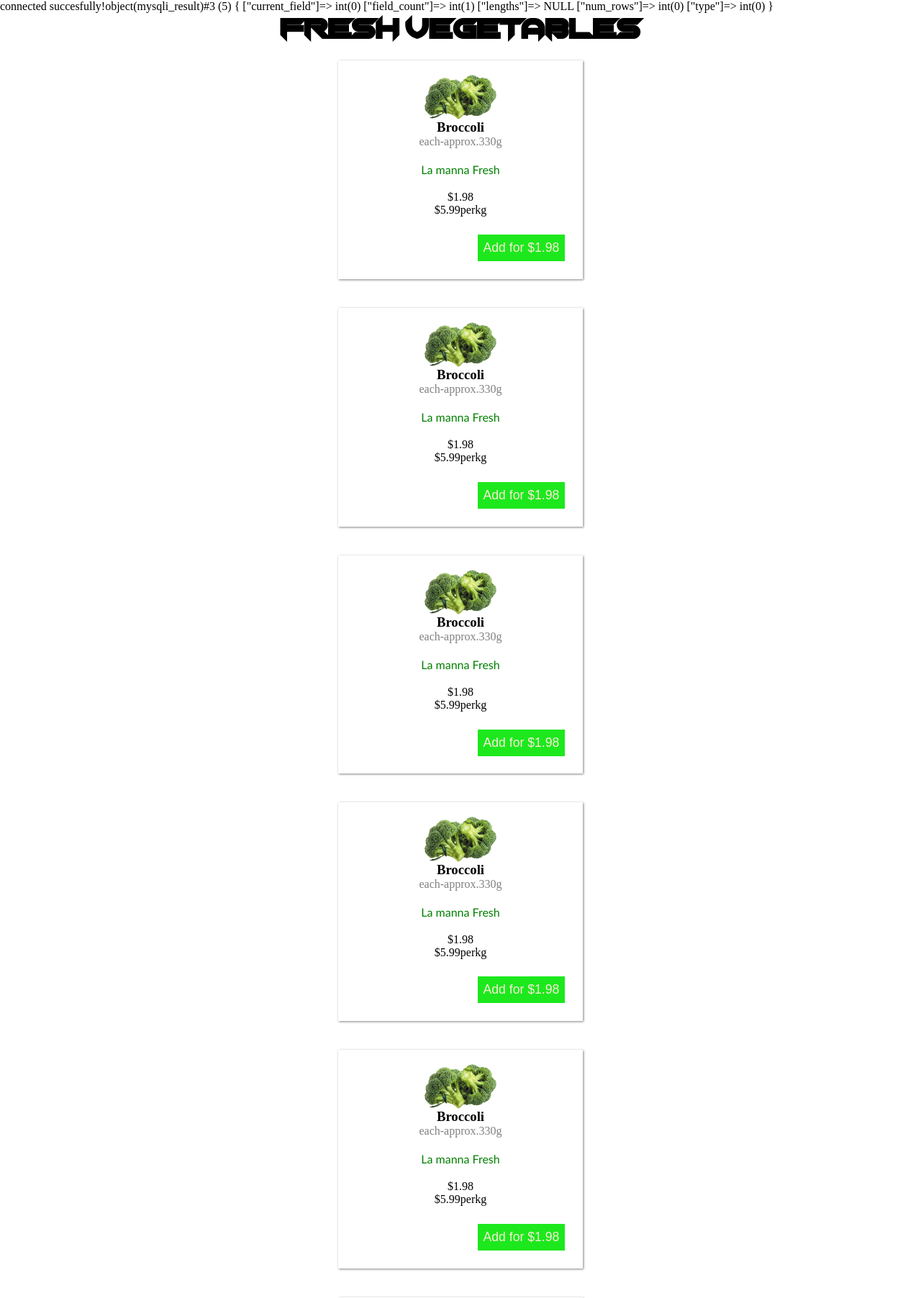
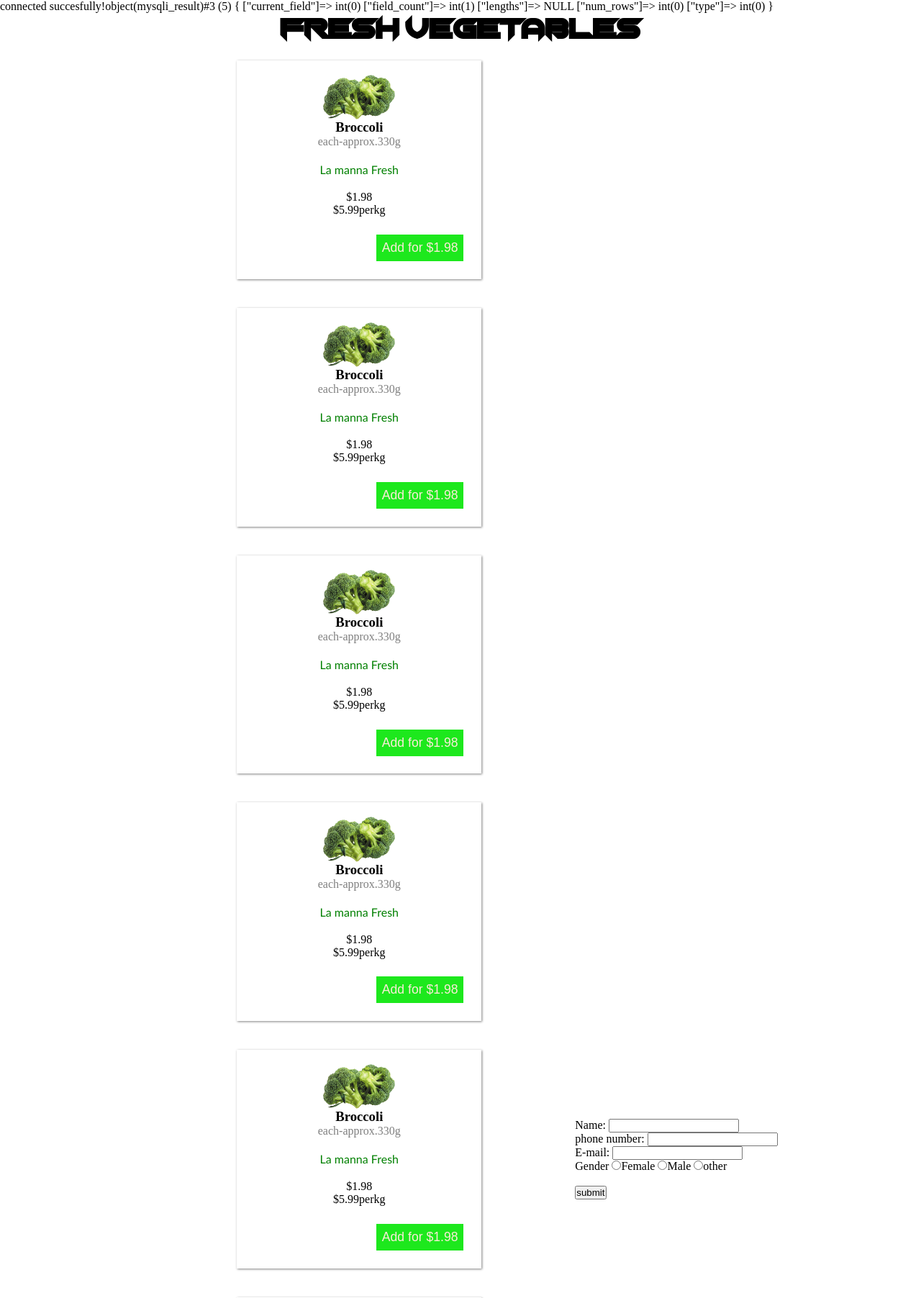
Before and after one commit to rokesh-github/php-project, a PHP site: page /learning/training/index.php in a window 1280 px wide. Shown: the top 1804 px of the page at 72% size. Run offline with PHP 8.4, Linux system fonts and the light colour scheme; data that the repository does not hold is empty.

Commit message:
training

```diff
--- a/learning/training/index.php
+++ b/learning/training/index.php
@@ -4,13 +4,14 @@ require_once('config/db.php');
 
 $db = db_obj();
 $query = "select * from shopping";
-$result = mysqli_query($db,$query);
+$result = mysqli_query($db, $query);
 var_dump($result);
 
 ?>
 
 <!DOCTYPE html>
 <html lang="en">
+
 <head>
     <meta charset="UTF-8">
     <meta http-equiv="X-UA-Compatible" content="IE=edge">
@@ -18,6 +19,7 @@ var_dump($result);
     <link rel="stylesheet" href="assets/css/style.css">
     <title>flexbox</title>
 </head>
+
 <body>
     <section>
         <h1 class="heading">Fresh Vegetables</h1>
@@ -139,7 +141,7 @@ var_dump($result);
             <!-- card 9 -->
             <div class="product-items">
                 <div class="image-contain">
-                    <img src="assets/img/broccoli.jpg"  class="image">
+                    <img src="assets/img/broccoli.jpg" class="image">
                 </div>
                 <h3 class="topic">Broccoli</h3>
                 <p class="gram">each-approx.330g</p>
@@ -150,8 +152,7 @@ var_dump($result);
                     <button class="buy">Add for $1.98</button>
                     <tr>
                         <?php
-                    while($row = mysqli_fetch_assoc($result))
-                    {
+                        while ($row = mysqli_fetch_assoc($result)) {
                         ?>
                             <td><?php echo $row['id']  ?> </td>
                             <td><?php echo $row['name']  ?> </td>
@@ -167,7 +168,62 @@ var_dump($result);
                 </div>
             </div>
         </section>
+        <section>
+            <?php
+            if (isset($_POST['submit'])) {
+                if (!empty($_POST['name']) && isset($_POST['name'])) {
+                    $name = $_POST['name'];
+                    $value = "INSERT INTO form(name) VALUES ('$name')";
+                    $output = mysqli_query($db, $value);
+                    if ($output) {
+                        echo $name . 'is inserted ';
+                    } else {
+                        echo 'Name is not inserted..';
+                    }
+                } else {
+                    echo 'enter a valid name';
+                }
+                //phone number
+                if (!empty($_POST['number']) && isset($_POST['number'])) {
+                    $number = $_POST['number'];
+                    $value = "INSERT INTO form(number) VALUES ('$number')";
+                    $output = mysqli_query($db, $value);
+                    if ($output) {
+                        echo $number . 'is inserted ';
+                    } else {
+                        echo 'Number is not inserted..';
+                    }
+                } else {
+                    echo 'enter a valid phone number';
+                }
+            }
 
+            ?>
+            <form action="index.php" method="post">
+                <label>Name:</label>
+                <input type="text" name="name" />
+
+                <br>
+                <label>phone number:</label>
+                <input type="number" name="name" />
+
+                <br>
+                <label>E-mail:</label>
+                <input type="email" name="name" />
+
+                <br>
+
+                <label>Gender</label>
+                <input type="radio" name="gender" value="female" />Female
+                <input type="radio" name="gender" value="male" />Male
+                <input type="radio" name="gender" value="other" />other
+                <br>
+
+                <br>
+                <input type="submit" name="submit" value="submit" />
+            </form>
+        </section>
     </main>
 </body>
+
 </html>
```
Lines whose indentation alone changed are shown as unchanged.
